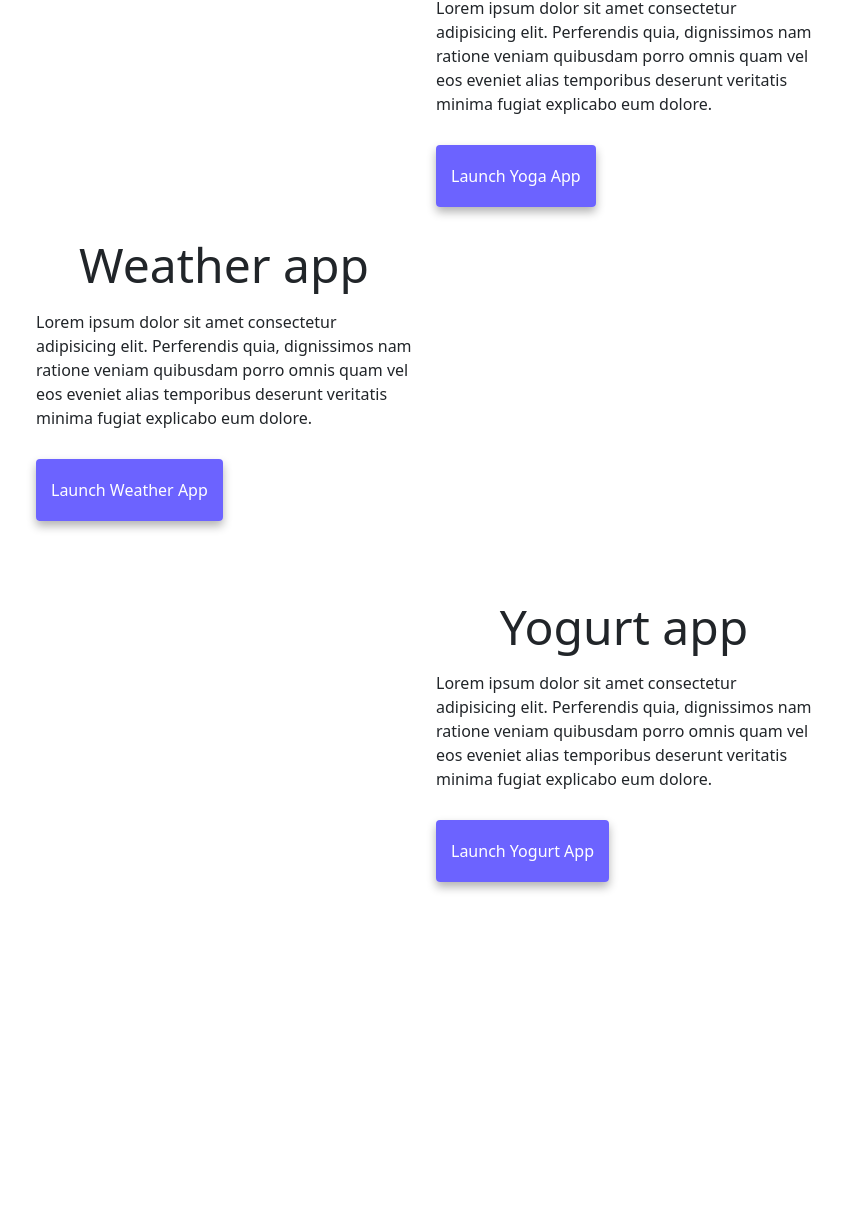
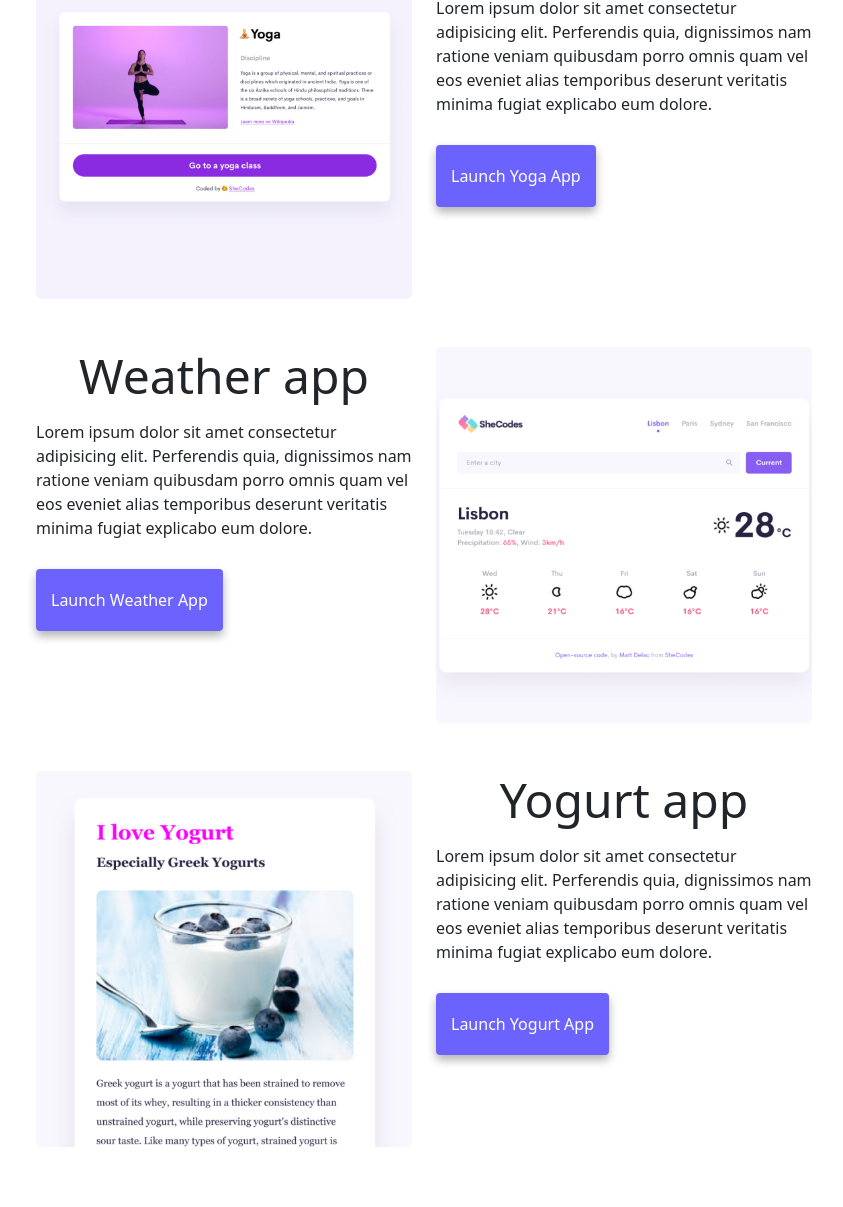
Before and after one commit to IoannaPef/My-responsive-project, a plain HTML site: page index.html in a window 1280 px wide. Shown: the part 485-1692 px from the top of the page, without its empty margins (216-1059 px from the left). Before the commit the page ends 1408 px from the top, so only its background shows below. Drawn offline with nearby package versions, Linux system fonts and the light colour scheme.

Commit message:
Added some style to make my project responsive

```diff
--- a/css/style.css
+++ b/css/style.css
@@ -27,6 +27,7 @@ h2 {
 h3 {
   font-size: 24px;
   opacity: 0.7;
+
 }
 
 .navigation-links {
@@ -93,14 +94,22 @@ h3 {
   h1 {
     text-align: center;
     font-size: 50px;
+    padding-bottom: 10px;
+  }
+  h2{
+    font-size: 35px;
   }
   p {
     font-size: 20px;
     text-align: center;
   }
+}
 
+@media (max-width: 600px) {
   .index-links {
     display: block;
     text-align: center;
+    margin:0 20px ;
   }
+
 }
--- a/index.html
+++ b/index.html
@@ -60,7 +60,7 @@
     <div class="container">
       <div class="row">
         <div class="col-md-6">
-          <img src="/images/yoga.png" class="img-fluid rounded d-none" id="yoga-photo"/>
+          <img src="/images/yoga.png" class="img-fluid rounded d-none d-sm-block" id="yoga-photo"/>
         </div>
         <div class="col-md-6">
           <h2 class="mb-3">Yoga app</h2>
@@ -89,12 +89,12 @@
           </div>
         </div>
         <div class="col-md-6">
-          <img src="/images/weather.png" class="img-fluid rounded d-none" id="weather-photo" />
+          <img src="/images/weather.png" class="img-fluid rounded d-none d-sm-block" id="weather-photo" />
         </div>
       </div>
       <div class="row mt-5">
         <div class="col-md-6">
-          <img src="/images/yogurt.png" class="img-fluid rounded d-none" id="yogurt-photo"/>
+          <img src="/images/yogurt.png" class="img-fluid rounded d-none d-sm-block" id="yogurt-photo"/>
         </div>
         <div class="col-md-6">
           <h2 class="mb-3">Yogurt app</h2>
```
